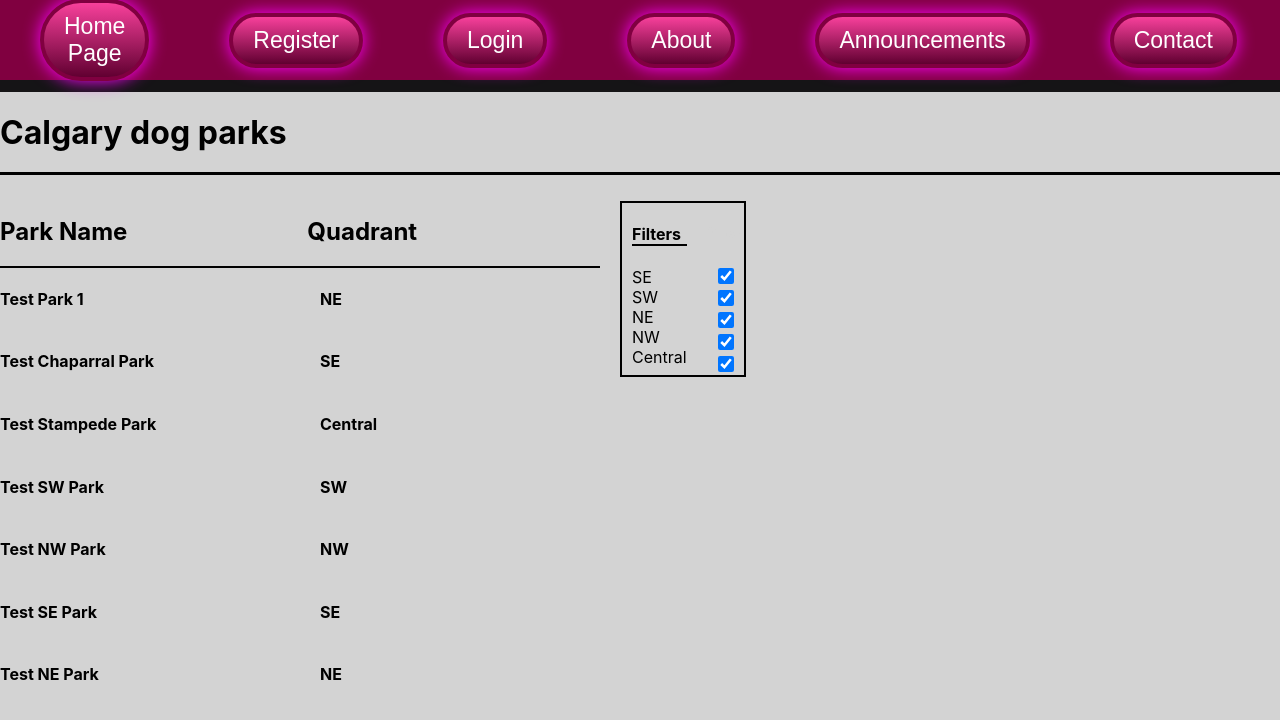
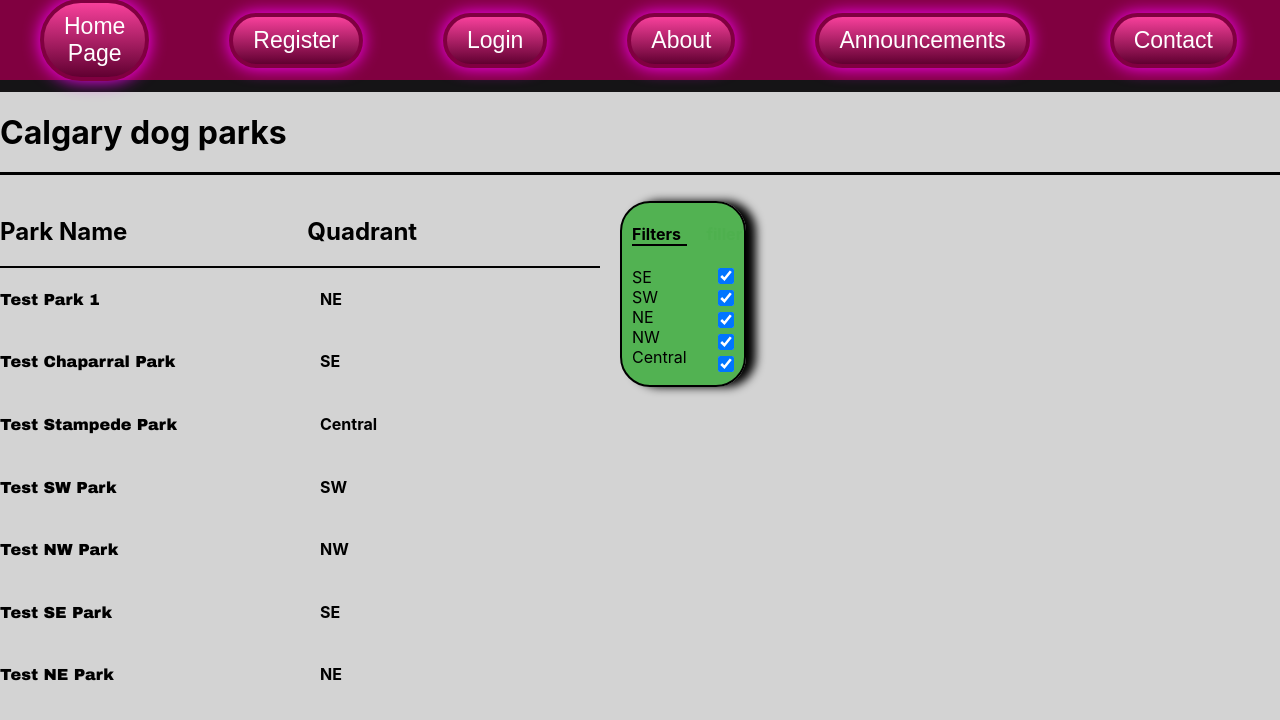
Before and after one commit to MuizMuhammad99/471DogPark, a React (Create React App) app in the folder my-app/: page /seeallparks in a window 1280 px wide. Shown: the top 720 px of the page. Built offline with nearby package versions, Linux system fonts and the light colour scheme.

Commit message:
Added some styles

```diff
--- a/my-app/src/App.css
+++ b/my-app/src/App.css
@@ -11,15 +11,17 @@
   display: flex;
   align-items: baseline;
   column-gap: 20px;
+  align-items: right;
 }
 
 .Table-element {
   width: 300px;
   text-align: left;
+  font-family: "Arial Black", Gadget, sans-serif;
 }
 
 .Filler {
-  color: lightgrey;
+  color: rgba(51, 170, 51, .1);
 }
 
 .Check-box {
@@ -41,12 +43,25 @@
   border-width: 2px;
 }
 
+.Park-list {
+  background: lightgreen;
+  padding-left: 30px;
+  border-radius: 30px;
+  border-style: solid;
+  background: rgba(144, 238, 144, .7);
+  box-shadow: 10px 0px 10px;
+}
+
 .Filter-box {
   display: flex;
   column-gap: 20px;
   border-style: solid;
   border-width: 2px;
   padding-left: 10px;
+  border-radius: 30px;
+  padding-bottom: 10px;
+  background: rgba(51, 170, 51, .8);
+  box-shadow: 10px 0px 10px;
 }
 
 .Filter-title {
```
